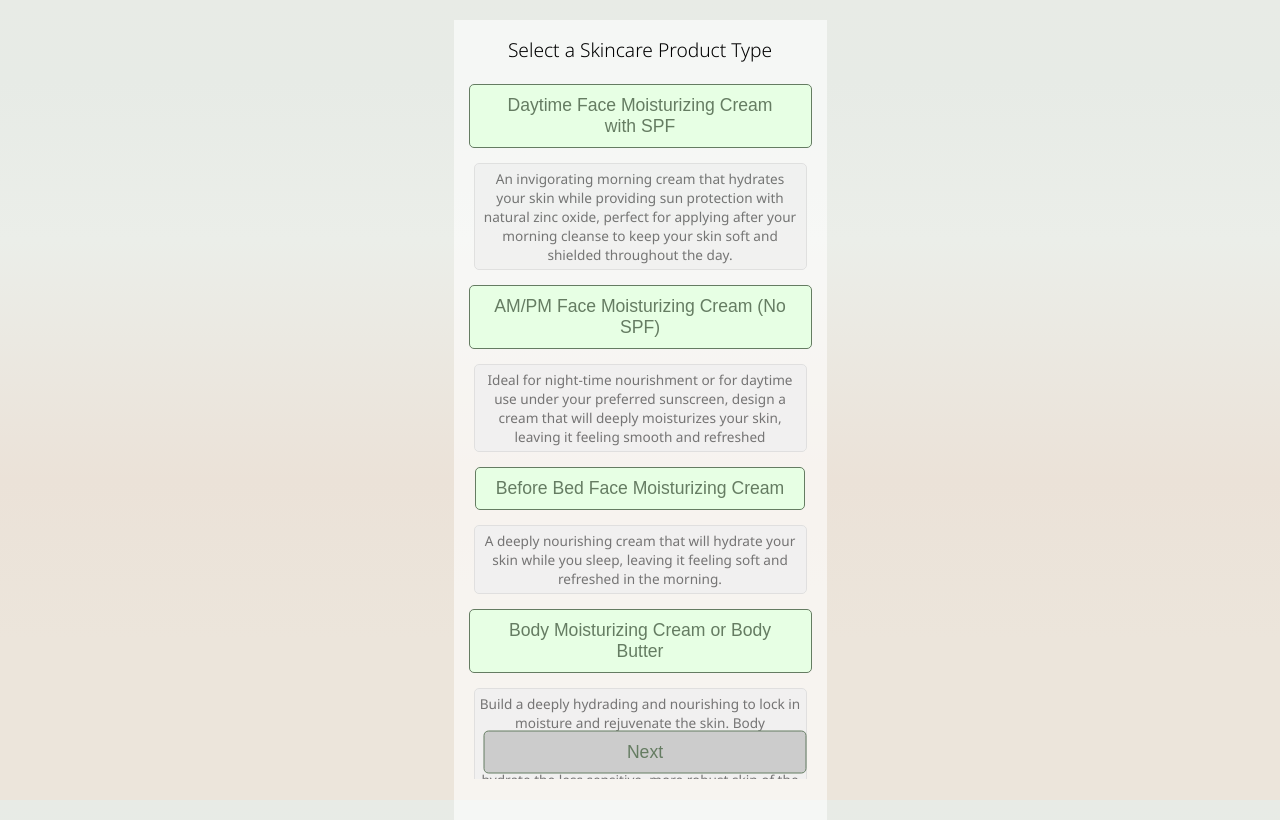
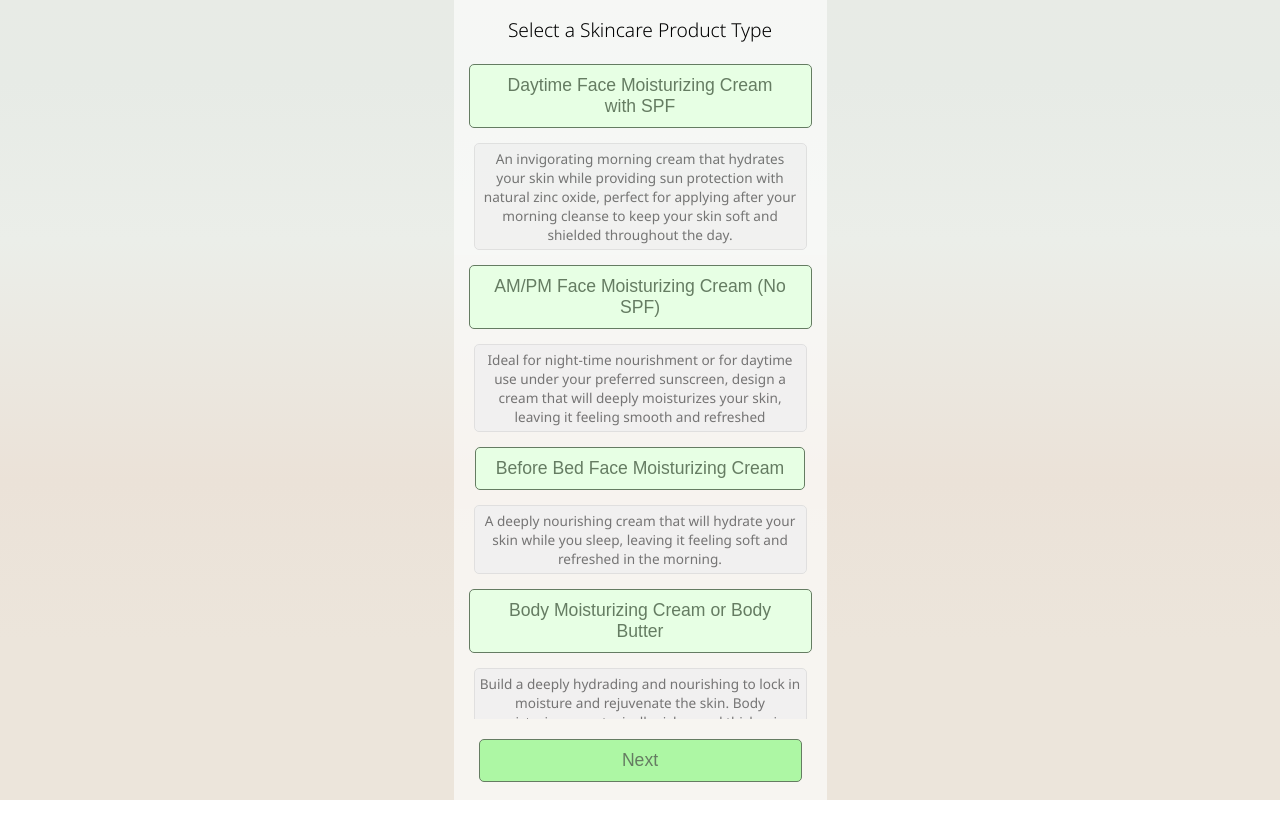
Before and after one commit to cwkoss/skincare, a React (Create React App) app: page /#/product in a window 1280 px wide. Built offline with nearby package versions, Linux system fonts and the light colour scheme; no server answers; a web font is replaced by a local one.

Commit message:
Build consistent layout component

```diff
--- a/src/App.css
+++ b/src/App.css
@@ -1,4 +1,3 @@
-
 @import url('https://fonts.googleapis.com/css2?family=Playfair+Display:ital,wght@0,400..900;1,400..900&display=swap');
 @import url('https://fonts.googleapis.com/css2?family=Noto+Sans:ital,wght@0,100..900;1,100..900&family=Playfair+Display:ital,wght@0,400..900;1,400..900&display=swap');
 
@@ -6,13 +5,14 @@
   --button-active: #adf7a4;
   --button-hover: #d8fdd4;
   --button-clickable: #e7ffe4;
-  --button-clickable-lines : #657c62;
+  --button-clickable-lines: #657c62;
   --button-active-lines: #507c4a;
   --text-color: #333;
 }
 
 
-html, body {
+html,
+body {
   height: 100%;
   margin: 0;
   padding: 0;
@@ -28,7 +28,9 @@ html, body {
   font-optical-sizing: auto;
   font-weight: 400;
   font-style: normal;
-};
+}
+
+;
 
 button {
   padding: 10px 20px;
@@ -61,22 +63,22 @@ button.startbutton:hover {
 .homePageContainer .title {
   display: flex;
   flex-direction: column;
-  text-align:left;
-  margin-bottom:3vh;
+  text-align: left;
+  margin-bottom: 3vh;
 }
 
-.homePageContainer .title h1{
-  text-align:left;
+.homePageContainer .title h1 {
+  text-align: left;
   font-size: 2.5em;
   font-weight: 600;
-  margin:0;
+  margin: 0;
 }
 
-.homePageContainer .title h4{
-  text-align:left;
+.homePageContainer .title h4 {
+  text-align: left;
   font-size: 1em;
   font-weight: 400;
-  margin:0;
+  margin: 0;
 }
 
 .homePageContainer .startbutton {
@@ -115,16 +117,17 @@ button.startbutton:hover {
 .homePageContainer a {
   width: 323px;
   text-align: center;
-  padding-bottom:10px;
+  padding-bottom: 10px;
 }
 
-.homePageContainer .homepageText p{
+.homePageContainer .homepageText p {
   font-family: "Noto Sans";
   font-weight: 300;
-  background-color:#fff;
+  background-color: #fff;
   padding: 2vh 2vh;
 }
 
+/* TODO once layout migration complete this can be deleted */
 .body-container {
   display: flex;
   flex-direction: column;
@@ -135,8 +138,46 @@ button.startbutton:hover {
   padding: 0px 10px;
 }
 
-h1, h2, h3 {
-  font-weight:300;
+.layout .body-container {
+  display: flex;
+  flex-direction: column;
+  justify-content: flex-start;
+  width: 353px;
+  background-color: #fff9;
+  height: 90vh;
+  padding: 0px 10px;
+}
+
+.layout .button-footer {
+  display: flex;
+  flex-direction: column;
+  justify-content: center;
+  align-items: center;
+  width: 353px;
+  background-color: #fff9;
+  height: 10vh;
+  padding: 0px 10px;
+}
+
+.layout .button-footer .footer-submit {
+  width: 323px;
+  padding: 10px 20px;
+  border-radius: 5px;
+  background-color: var(--button-active);
+  font-size: 1.1em;
+}
+
+.layout .scroller {
+  max-height: calc(80vh);
+  overflow-y: auto;
+  padding-bottom: 20px;
+  /* Space at the bottom inside the scrollable area */
+}
+
+h1,
+h2,
+h3 {
+  font-weight: 300;
   text-align: center;
 }
 
@@ -168,7 +209,7 @@ button {
   cursor: pointer;
   transition: background-color 0.3s, color 0.3s;
   font-size: 1.1em;
-  font-weight:400;
+  font-weight: 400;
   text-align: center;
 }
 
@@ -210,10 +251,8 @@ p.why-disabled {
   bottom: 0%;
 }
 
-/* Product.css */
 .product-container {
   text-align: center;
-  margin-top: 20px;
 }
 
 .product-container p {
@@ -224,11 +263,12 @@ p.why-disabled {
   border-radius: 5px;
   color: #666;
   transition: color 0.3s;
-  font-size: 0.85em; /* Decrease font size */
-  opacity:0.9;
+  font-size: 0.85em;
+  /* Decrease font size */
+  opacity: 0.9;
 }
 
-.product-container .selected + p {
+.product-container .selected+p {
   color: #000;
   background-color: #fff;
   opacity: 1;
@@ -251,13 +291,13 @@ div.ingredient-row {
   opacity: 1;
 }
 
-.ingredient-row strong{
+.ingredient-row strong {
   width: 120px;
   padding-right: 10px;
   opacity: 1;
 }
 
-.ingredient-row small{
+.ingredient-row small {
   opacity: 1;
 }
 
@@ -269,7 +309,8 @@ div.ingredient-row {
 .scrollable-content {
   max-height: calc(100vh - 120px);
   overflow-y: auto;
-  padding-bottom: 20px; /* Space at the bottom inside the scrollable area */
+  padding-bottom: 20px;
+  /* Space at the bottom inside the scrollable area */
 }
 
 .bottom-spacer {
@@ -285,20 +326,24 @@ div.commentary {
   flex-direction: column;
   align-items: center;
   justify-content: center;
-  min-height: 200px; /* Adjust the height as needed */
+  min-height: 200px;
+  /* Adjust the height as needed */
 }
 
 .loading-message {
-  margin-top: 20px; /* Space between loader and message */
+  margin-top: 20px;
+  /* Space between loader and message */
   text-align: center;
-  width:25vh;
+  width: 25vh;
   word-wrap: break-word;
 }
 
 
 .loader {
-  border: 5px solid #f3f3f3; /* Light grey */
-  border-top: 5px solid #3498db; /* Blue */
+  border: 5px solid #f3f3f3;
+  /* Light grey */
+  border-top: 5px solid #3498db;
+  /* Blue */
   border-radius: 50%;
   width: 150px;
   height: 150px;
@@ -306,8 +351,13 @@ div.commentary {
 }
 
 @keyframes spin {
-  0% { transform: rotate(0deg); }
-  100% { transform: rotate(360deg); }
+  0% {
+    transform: rotate(0deg);
+  }
+
+  100% {
+    transform: rotate(360deg);
+  }
 }
 
 .contact-us-form {
@@ -380,24 +430,44 @@ div.commentary {
 /*score bar */
 .score-bar {
   display: flex;
-  border: 1px solid black; /* Border around the entire bar */
-  width: 180px; /* Example width */
+  border: 1px solid black;
+  /* Border around the entire bar */
+  width: 180px;
+  /* Example width */
   height: 5px;
 }
 
 .segment {
   flex: 1;
-  height: 5px; /* Example height */
-  background-color: #ccc; /* Default non-highlighted color */
+  height: 5px;
+  /* Example height */
+  background-color: #ccc;
+  /* Default non-highlighted color */
 }
 
 .highlighted {
-  background-color: #888; /* Base highlighted color */
+  background-color: #888;
+  /* Base highlighted color */
 }
 
 /* Example intensity classes - adjust colors as needed */
-.intensity-4 { background-color: #adf7a4; } /* Base color */
-.intensity-3 { background-color: #9ce493; }
-.intensity-2 { background-color: #8bd182; }
-.intensity-1 { background-color: #7abe71; }
-.intensity-0 { background-color: #69ab60; }
+.intensity-4 {
+  background-color: #adf7a4;
+}
+
+/* Base color */
+.intensity-3 {
+  background-color: #9ce493;
+}
+
+.intensity-2 {
+  background-color: #8bd182;
+}
+
+.intensity-1 {
+  background-color: #7abe71;
+}
+
+.intensity-0 {
+  background-color: #69ab60;
+}
--- /dev/null
+++ b/src/Layout.js
@@ -0,0 +1,19 @@
+import React from 'react';
+
+const Layout = ({ children, title, handleSubmit, isSubmitDisabled }) => {
+    return (
+        <div className="layout">
+            <div className="body-container">
+                <h2>{title}</h2>
+                <div className="scroller">
+                    {children} {/* This will render the passed-in JSX content */}
+                </div>
+            </div>
+            <div className="button-footer">
+                <button className="footer-submit" type="submit" disabled={isSubmitDisabled} onClick={handleSubmit}>Next</button>
+            </div>
+        </div>
+    );
+};
+
+export default Layout;
--- a/src/Product.js
+++ b/src/Product.js
@@ -2,6 +2,7 @@ import React, { useState } from 'react';
 import { useNavigate } from 'react-router-dom';
 import ingredients from './ingredients';
 import { updateSession } from './sessionUtils';
+import Layout from './Layout';
 
 const getAqueousIngredients = () => {
     const aqueousIngredients = [];
@@ -93,9 +94,9 @@ function Product({ setProductData }) {
     };
 
     return (
-        <div className="product-container body-container">
-            <h2>Select a Skincare Product Type</h2>
-            <form onSubmit={handleSubmit} className="scrollable-content">
+        <Layout title="Select a Skincare Product Type" handleSubmit={handleSubmit} isSubmitDisabled={!selectedProduct}>
+            <div className="product-container">
+                <form onSubmit={handleSubmit}>
                     {Object.entries(skincareProducts).map(([key, value]) => (
                         <div key={key}>
                             <button type="button" onClick={() => handleSelection(key)}
@@ -107,10 +108,9 @@ function Product({ setProductData }) {
                             </p>
                         </div>
                     ))}
-                <div className="bottom-spacer"></div>
-                <button className="submit" type="submit" disabled={!selectedProduct}>Next</button>
                 </form>
             </div>
+        </Layout>
     );
 }
 
```
Lines whose indentation alone changed are shown as unchanged.
